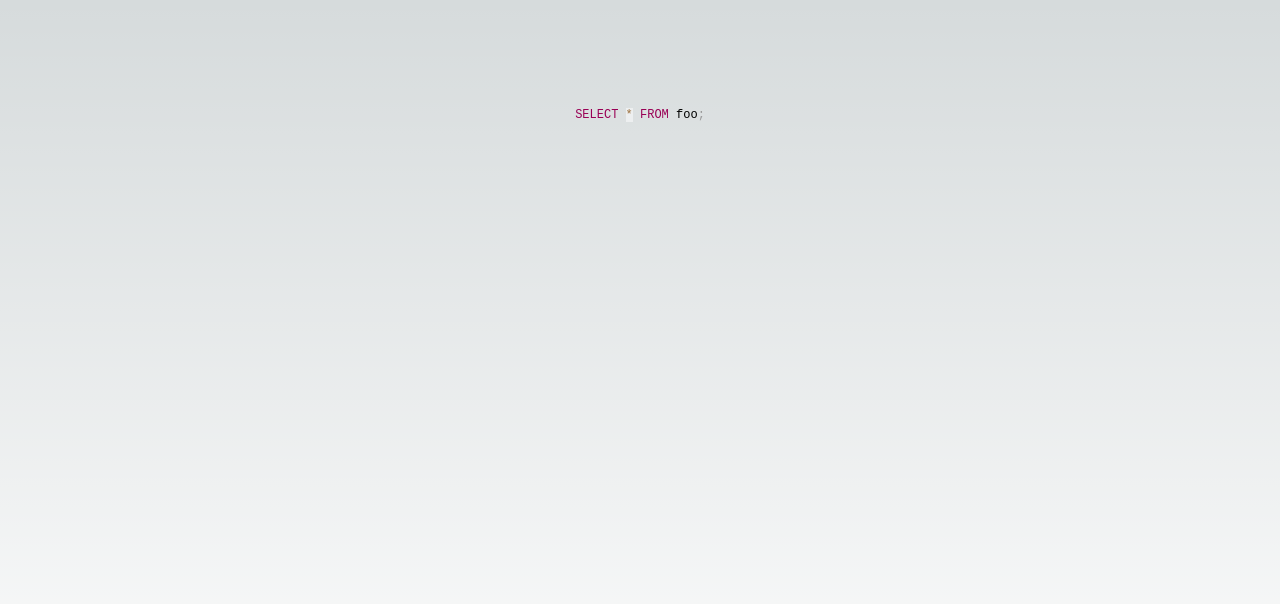
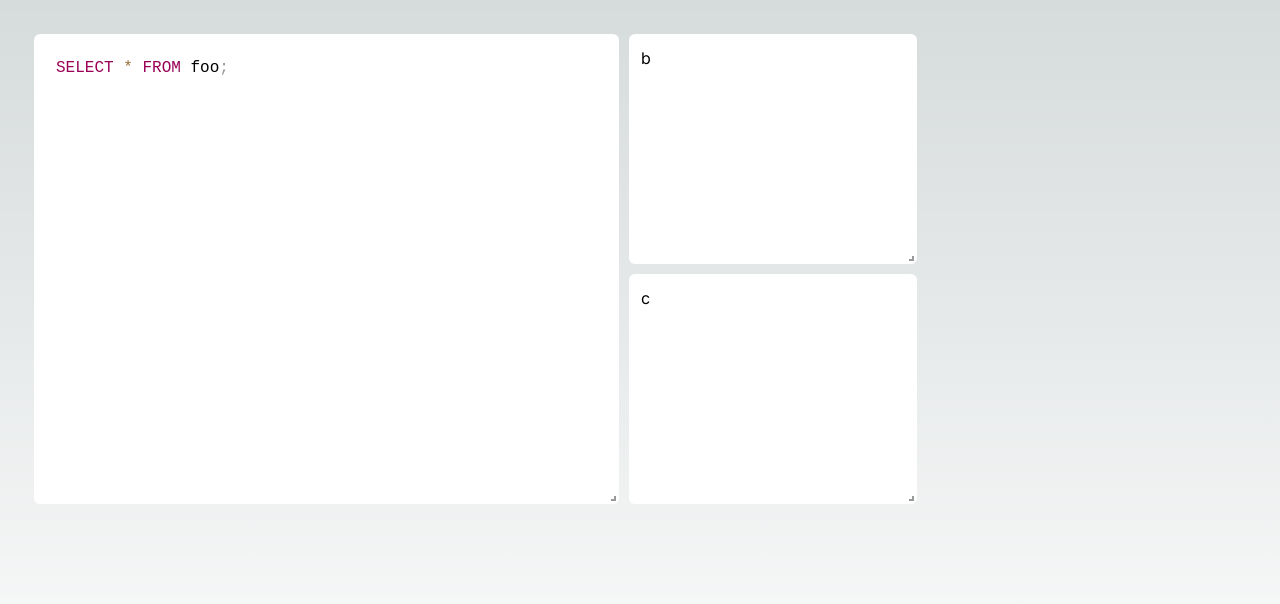
Before and after one commit to lykia-rs/lykiadb, a Next.js app in the folder lykiadb-playground/: page / in a window 1280 px wide. Shown: the top 604 px of the page. Built offline with nearby package versions, Linux system fonts and the light colour scheme.

Commit message:
fix: Grid layout

```diff
--- a/lykiadb-playground/app/editor.tsx
+++ b/lykiadb-playground/app/editor.tsx
@@ -26,7 +26,7 @@ const EditorView = () => {
       padding={10}
       style={{
         fontFamily: '"Fira code", "Fira Mono", monospace',
-        fontSize: 12,
+        fontSize: 16,
       }}
     />
   );
--- a/lykiadb-playground/app/layout.tsx
+++ b/lykiadb-playground/app/layout.tsx
@@ -5,8 +5,8 @@ import "./globals.css";
 const inter = Inter({ subsets: ["latin"] });
 
 export const metadata: Metadata = {
-  title: "Create Next App",
-  description: "Generated by create next app",
+  title: "LykiaDB Playground",
+  description: "A simple Next.js app to play with LykiaDB",
 };
 
 export default function RootLayout({
--- a/lykiadb-playground/app/page.tsx
+++ b/lykiadb-playground/app/page.tsx
@@ -1,13 +1,38 @@
+'use client';
+
 import dynamic from 'next/dynamic';
+import GridLayout from "react-grid-layout";
+import 'react-grid-layout/css/styles.css';
 
 const EditorView = dynamic(() => import('./editor'), {
   ssr: false,
 });
 
+
+// layout is an array of objects, see the demo for more complete usage
+const layout = [
+  { i: "a", x: 0, y: 0, w: 6, h: 12, isResizable: true, resizeHandles: ['se'] },
+  { i: "b", x: 6, y: 0, w: 3, h: 6, isResizable: true, resizeHandles: ['se'] },
+  { i: "c", x: 6, y: 0, w: 3, h: 6, isResizable: true, resizeHandles: ['se'] }
+];
+
 export default function Home() {
   return (
-    <main className="flex min-h-screen flex-col items-center justify-between p-24">
-      <EditorView />
+    <main className="min-h-screen p-6">
+
+      <GridLayout
+        className="layout"
+        layout={layout}
+        cols={12}
+        rowHeight={30}
+        width={1200}
+      >
+        <div className="bg-white p-3 rounded-md" key="a">
+          <EditorView />
+        </div>
+        <div className="bg-white p-3 rounded-md" key="b">b</div>
+        <div className="bg-white p-3 rounded-md" key="c">c</div>
+      </GridLayout>
     </main>
   );
 }
--- a/lykiadb-playground/package.json
+++ b/lykiadb-playground/package.json
@@ -13,6 +13,7 @@
     "prismjs": "^1.29.0",
     "react": "^18",
     "react-dom": "^18",
+    "react-grid-layout": "^1.4.4",
     "react-simple-code-editor": "^0.14.1"
   },
   "devDependencies": {
```
Also changed, not shown: 1 other file (tests, documents, lock files or other folders).
